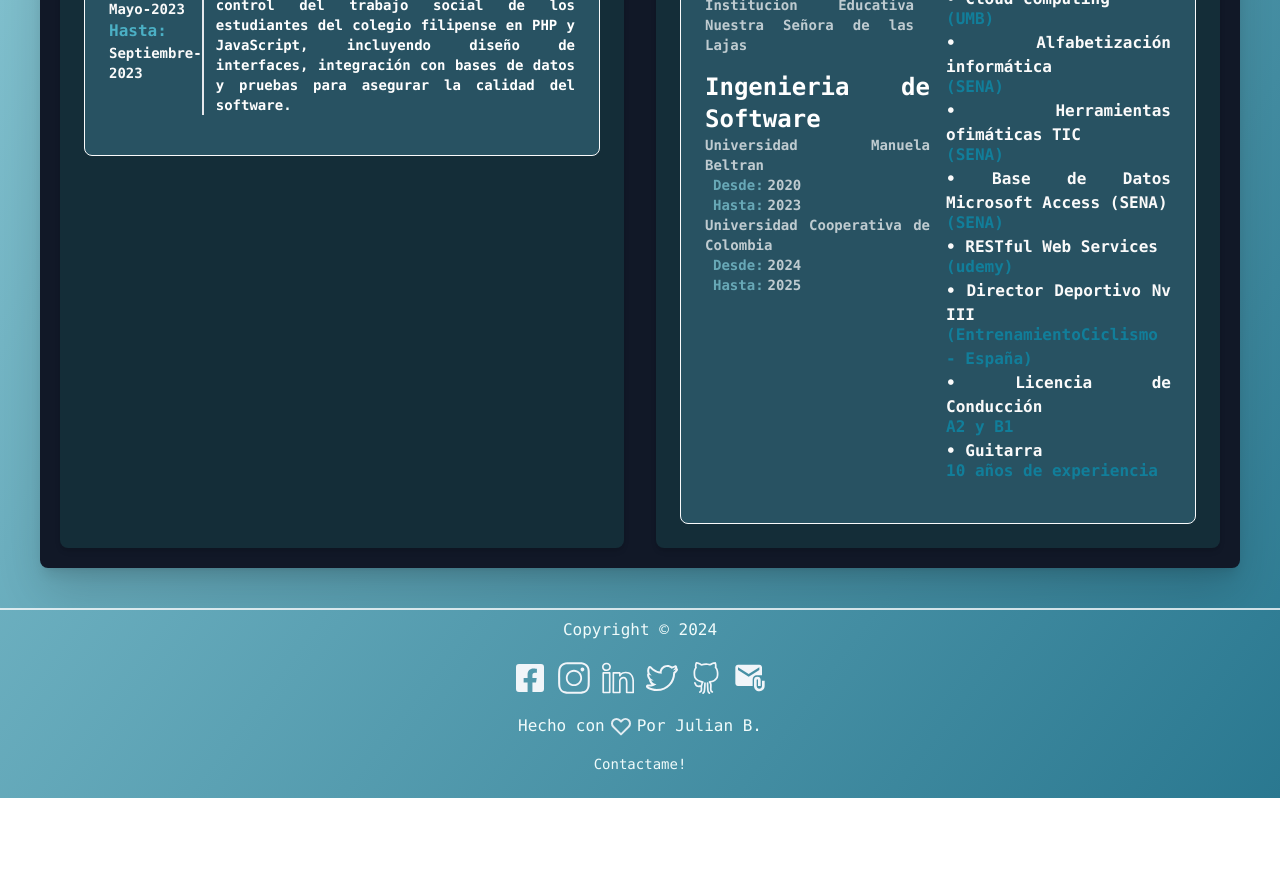
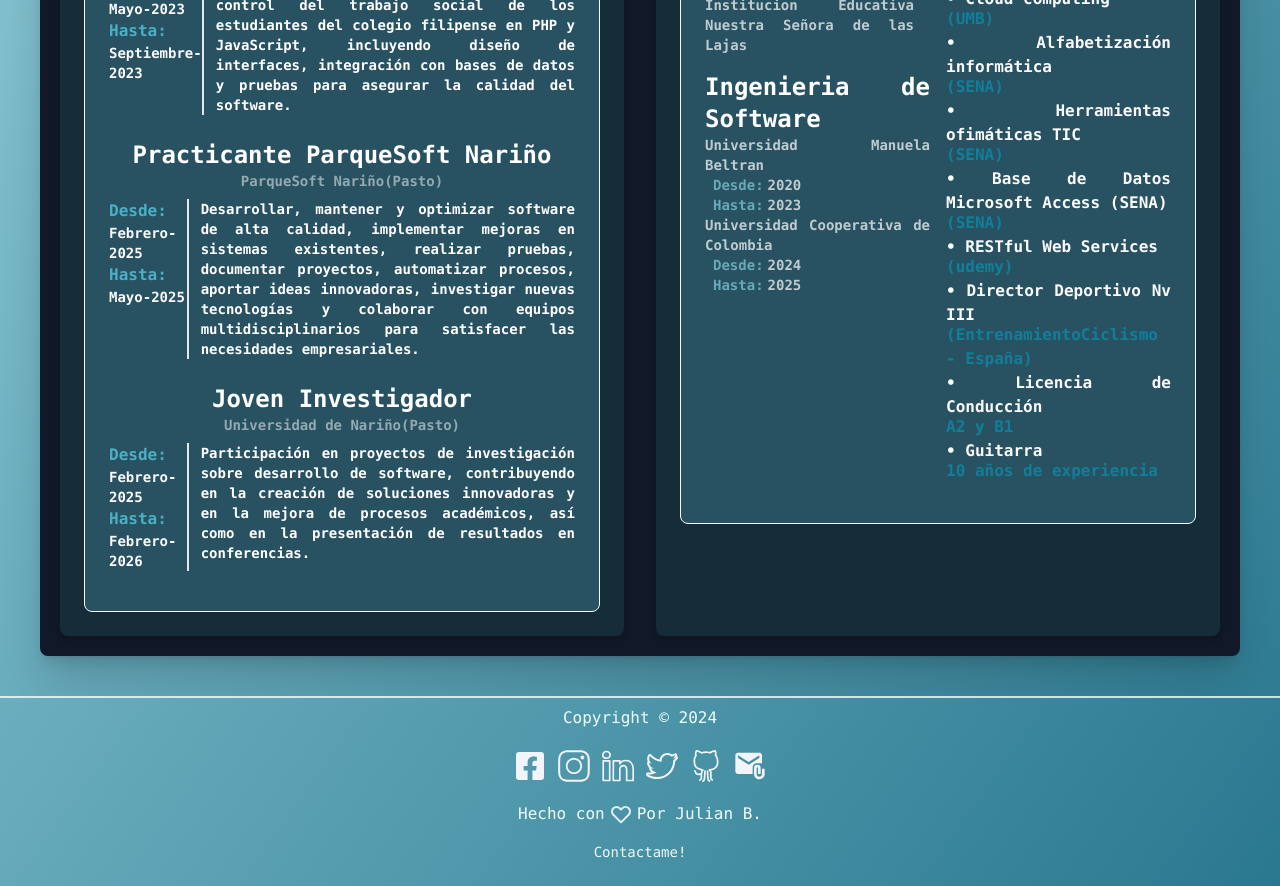
Before and after one commit to JulianMbp/portfolio-new, a Next.js app: page /experiencia in a window 1280 px wide. Shown: the part 900-1786 px from the top of the page. Before the commit the page ends 1698 px from the top, so only its background shows below. Built offline with nearby package versions, Linux system fonts and the light colour scheme.

Commit message:
add info xp

```diff
--- a/app/Experiencia/components/xpcard.tsx
+++ b/app/Experiencia/components/xpcard.tsx
@@ -37,6 +37,44 @@ const techGroups = [
               </div >
               <p className="pl-3">
                 Desarrollo de una aplicación web para el control del trabajo social de los estudiantes del colegio filipense en PHP y JavaScript, incluyendo diseño de interfaces, integración con bases de datos y pruebas para asegurar la calidad del software.
+              </p>
+            </div>
+      )},
+      { title: (
+        <div className="flex flex-col">
+            <h1 className=" text-white">Practicante ParqueSoft Nariño</h1>
+          <p className="text-sm text-white opacity-50">ParqueSoft Nariño(Pasto)</p>
+        </div>
+  ),
+        content: (
+            <div className="grid grid-cols-[0.2fr_1fr] divide-x-2 text-sm">
+              <div className=" ">
+                <p className="order-1 font-semibold text-base text-azul-400 ">Desde:</p>
+                <p className="order-2 text-zinc-50 text-sm">Febrero-2025</p>
+                <p className="order-3 font-semibold text-base  text-azul-400">Hasta:</p>
+                <p className="order-4 text-zinc-50 text-sm ">Mayo-2025</p>
+              </div >
+              <p className="pl-3">
+              Desarrollar, mantener y optimizar software de alta calidad, implementar mejoras en sistemas existentes, realizar pruebas, documentar proyectos, automatizar procesos, aportar ideas innovadoras, investigar nuevas tecnologías y colaborar con equipos multidisciplinarios para satisfacer las necesidades empresariales.
+              </p>
+            </div>
+      )},
+      { title: (
+        <div className="flex flex-col">
+            <h1 className=" text-white">Joven Investigador</h1>
+          <p className="text-sm text-white opacity-50">Universidad de Nariño(Pasto)</p>
+        </div>
+  ),
+        content: (
+            <div className="grid grid-cols-[0.2fr_1fr] divide-x-2 text-sm">
+              <div className=" ">
+                <p className="order-1 font-semibold text-base text-azul-400 ">Desde:</p>
+                <p className="order-2 text-zinc-50 text-sm">Febrero-2025</p>
+                <p className="order-3 font-semibold text-base  text-azul-400">Hasta:</p>
+                <p className="order-4 text-zinc-50 text-sm ">Febrero-2026</p>
+              </div >
+              <p className="pl-3">
+                Participación en proyectos de investigación sobre desarrollo de software, contribuyendo en la creación de soluciones innovadoras y en la mejora de procesos académicos, así como en la presentación de resultados en conferencias.
               </p>
             </div>
       )},
```
